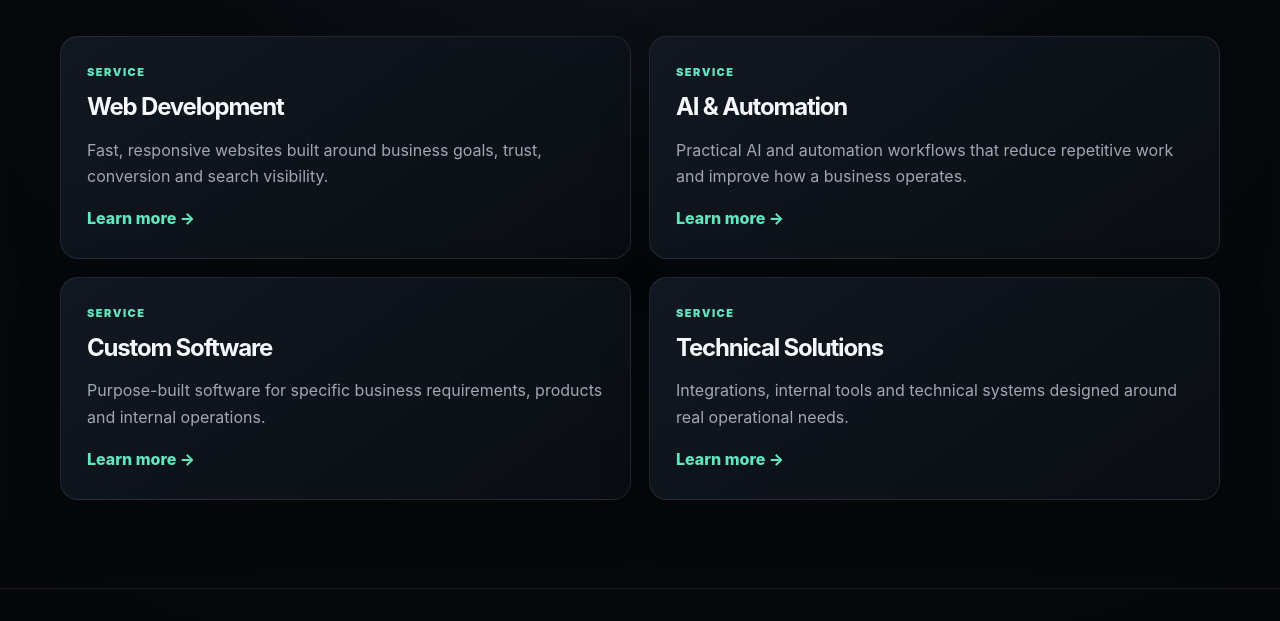
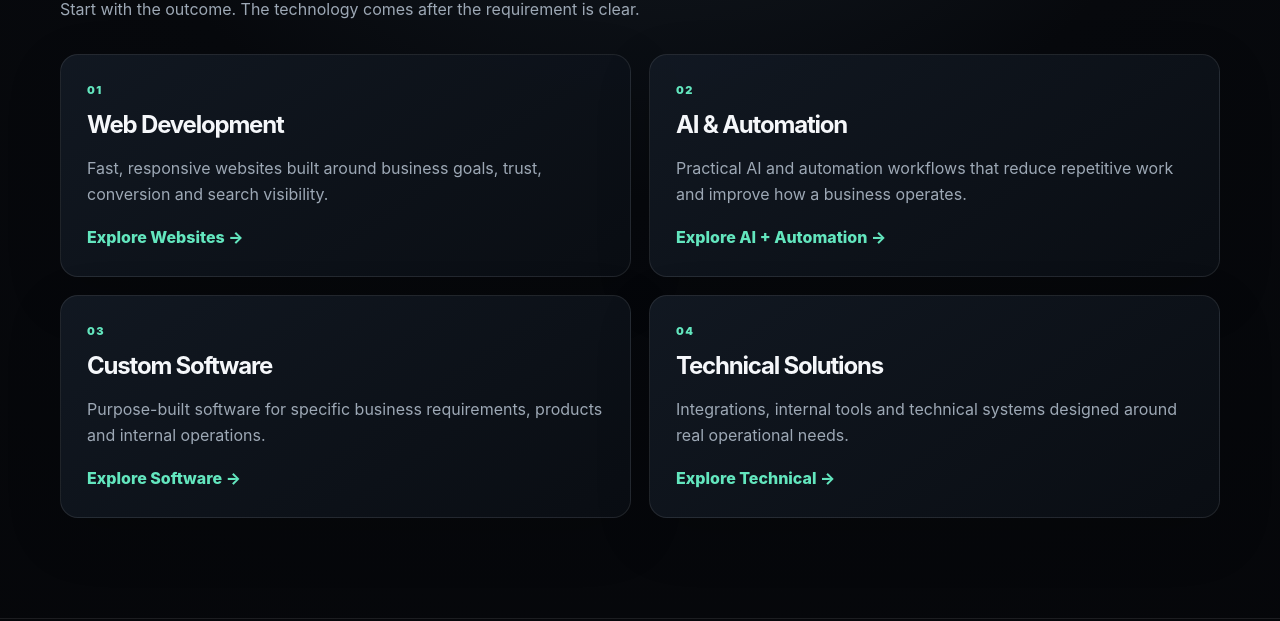
Before and after one commit to Manav9910ms/manavsols, an Astro site in the folder v2/: page /services in a window 1280 px wide. Shown: the part 304-925 px from the top of the page. Built offline with nearby package versions, Linux system fonts and the light colour scheme; Astro itself is replaced by a stand-in of ours.

Commit message:
Build V2 services index

```diff
--- a/v2/src/pages/services/index.astro
+++ b/v2/src/pages/services/index.astro
@@ -3,17 +3,16 @@ import BaseLayout from "../../layouts/BaseLayout.astro";
 import SectionHeading from "../../components/SectionHeading.astro";
 import { services } from "../../data/site";
 ---
-
-<BaseLayout title="Services | MANAV SOLS" description="Web development, AI automation, custom software and technical solutions by MANAV SOLS.">
-  <section class="section container">
-    <SectionHeading eyebrow="Services" title="Choose the solution you need" description="Each service is structured as an independent feature so we can expand it without rewriting the rest of the site." />
+<BaseLayout title="Services" description="Web development, AI automation, custom software and technical solutions from MANAV SOLS.">
+  <section class="detail-page container">
+    <SectionHeading eyebrow="Services" title="Choose the solution your business actually needs." description="Start with the outcome. The technology comes after the requirement is clear." />
     <div class="card-grid">
       {services.map((service) => (
         <article class="card">
-          <p class="card-index">SERVICE</p>
+          <p class="card-index">{service.number}</p>
           <h2>{service.title}</h2>
           <p>{service.description}</p>
-          <a href={`/services/${service.slug}/`}>Learn more →</a>
+          <a href={`/services/${service.slug}/`}>Explore {service.shortTitle} →</a>
         </article>
       ))}
     </div>
```
